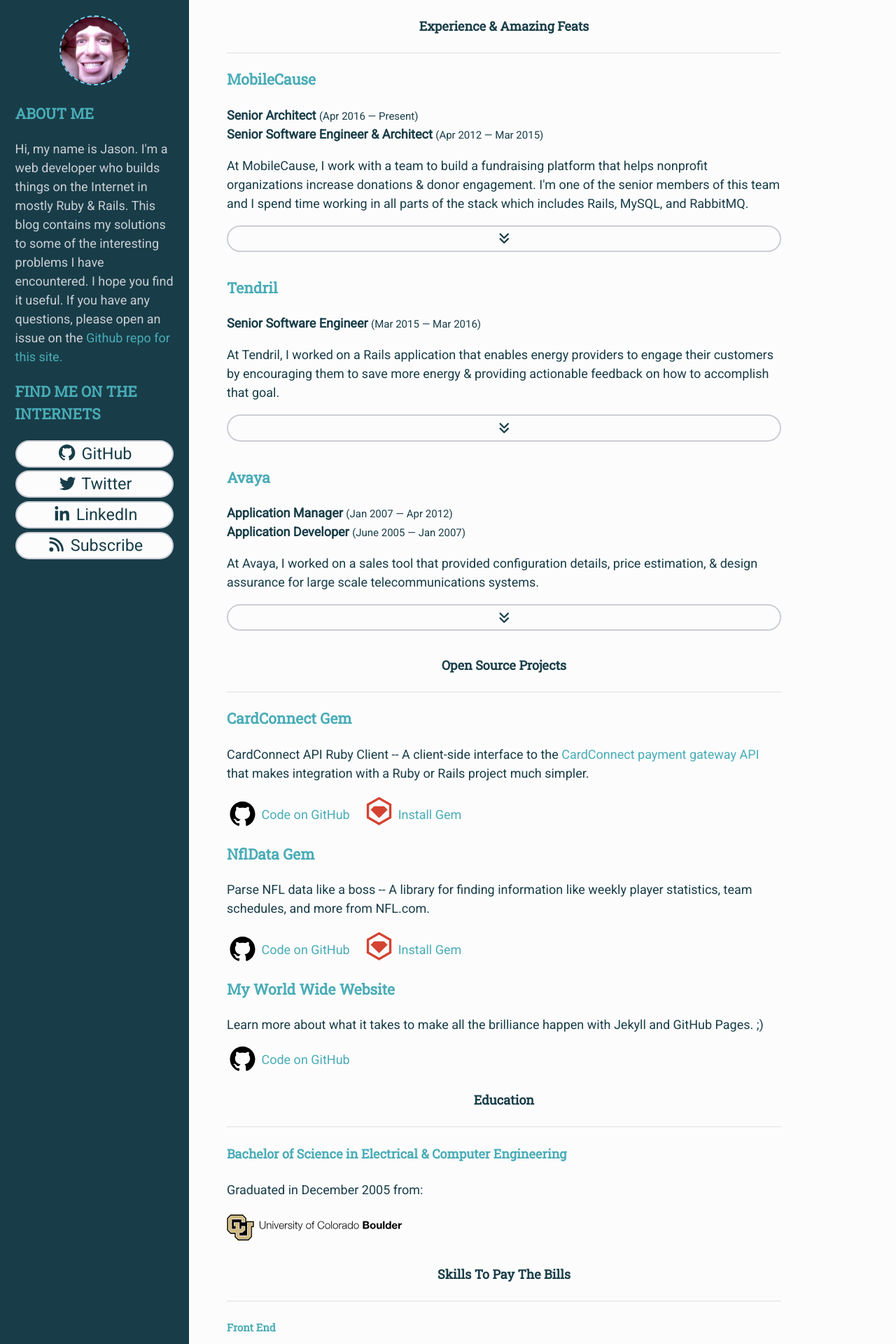
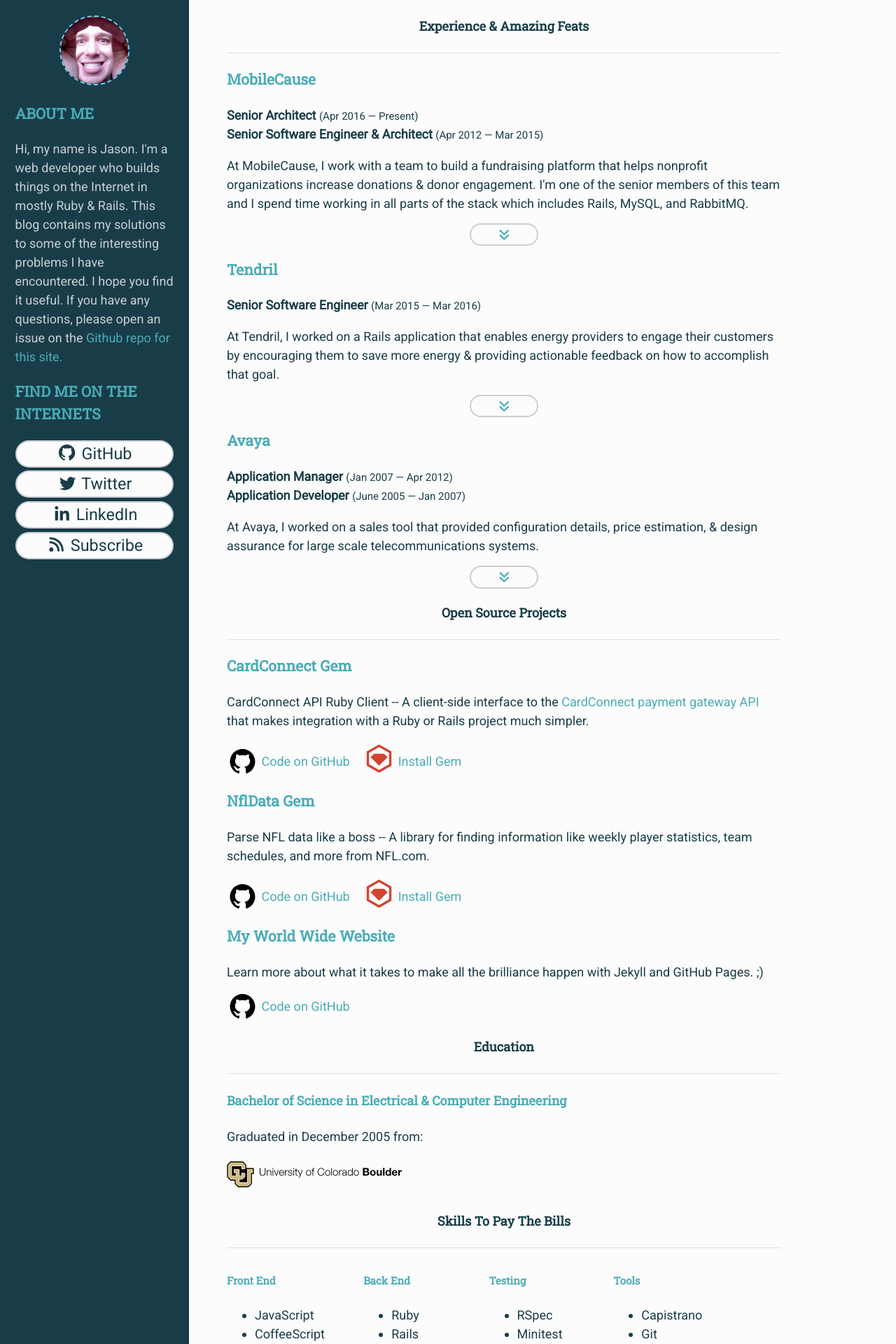
Before and after one commit to thetizzo/thetizzo.github.io, a Jekyll site: the page built from resume.html, in a window 1280 px wide. Shown: the top 1920 px of the page at 70% size. Built offline with Jekyll 4.4.1, drawn with Linux system fonts in a browser that asks for light colours; nearby versions of some CDN libraries; library files that are not in the unit come from our copies.

Commit message:
Updates for resume.

```diff
--- a/_data/resume.yml
+++ b/_data/resume.yml
@@ -100,7 +100,7 @@
     code: https://github.com/mobilecause/cardconnect
     description:
       CardConnect API Ruby Client -- A client-side interface to the
-      <a href="https://developer.cardconnect.com/cardconnect-api">CardConnect payment gateway API</a>
+      <a href="https://developer.cardconnect.com/cardconnect-api" target="_blank">CardConnect payment gateway API</a>
       that makes integration with a Ruby or Rails project much simpler.
   - name: NflData Gem
     website: https://rubygems.org/gems/nfl_data
--- a/_includes/resume/experience_section.html
+++ b/_includes/resume/experience_section.html
@@ -22,8 +22,10 @@
         {% endfor %}
       </ul>
 
-      <div class="button button-outline" data-toggle="collapse" data-target="#accomplishments-{{ forloop.index }}">
-        <i class="fa fa-angle-double-down"></i>
+      <div class="center">
+        <a class="button button-outline" data-toggle="collapse" data-target="#accomplishments-{{ forloop.index }}">
+          <i class="fa fa-angle-double-down"></i>
+        </a>
       </div>
     </div>
   {% endfor %}
--- a/_includes/resume/skills_section.html
+++ b/_includes/resume/skills_section.html
@@ -2,10 +2,9 @@
 <div>
   {% include resume/section_header.html text='Skills To Pay The Bills'%}
 
-  <div>
-    <div>
+  <div class="skills-container">
     {% for skill_set in resume.skills %}
-        <div>
+      <div class="skills-element">
         <h5>{{ skill_set[0] }}</h5>
         <ul>
           {% for skill in skill_set[1] %}
@@ -15,4 +14,3 @@
     {% endfor %}
   </div>
 </div>
-</div>
--- a/_sass/_buttons.scss
+++ b/_sass/_buttons.scss
@@ -12,7 +12,7 @@
 
   &-outline {
     margin-bottom: 2em;
-    padding: 0.2em 5em;
+    padding: 0.2em 2em;
     &:hover { color: $color5; }
   }
 
--- a/_sass/_resume.scss
+++ b/_sass/_resume.scss
@@ -1,3 +1,12 @@
 .resume-section-header {
   color: $color2;
 }
+
+.skills-container {
+  display: flex;
+  flex-wrap: wrap;
+}
+
+.skills-element {
+  flex-grow: 1;
+}
```
Lines whose indentation alone changed are shown as unchanged.
